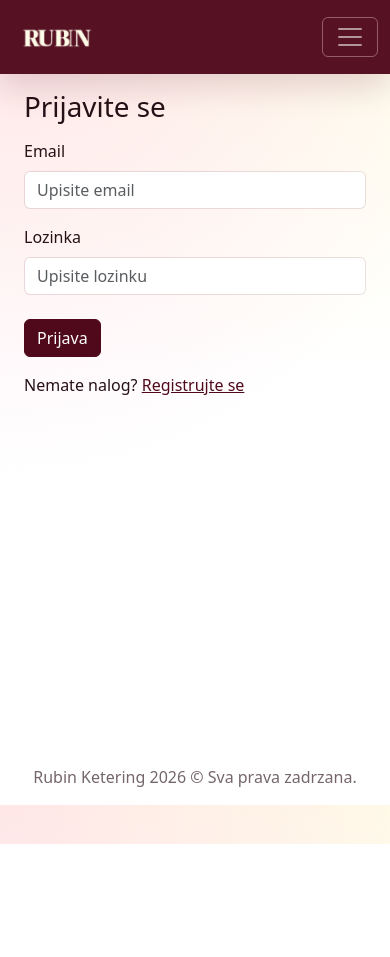
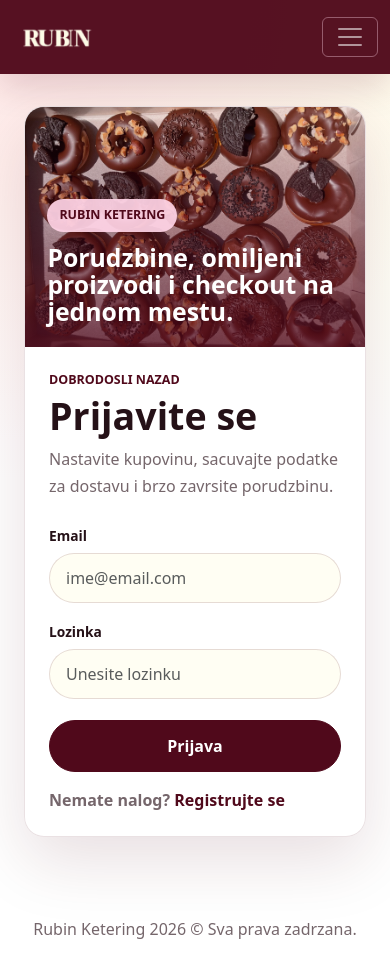
Before and after one commit to natasakefer/rubin-ketering-webapp, a React (Create React App) app in the folder frontend/: page /login in a window 390 px wide. Before the commit the page ends 844 px from the top, so only its background shows below. Built offline with nearby package versions, Linux system fonts and the light colour scheme.

Commit message:
Sredjivanje izgleda ekrana za registraciju i ulogovanje

```diff
--- a/frontend/src/assets/styles/index.css
+++ b/frontend/src/assets/styles/index.css
@@ -348,6 +348,126 @@ main,
 
 .testimonial strong {
   color: var(--rk-primary);
+}
+
+.auth-page {
+  padding: clamp(1rem, 3vw, 2rem) 0 1rem;
+}
+
+.auth-page .row.justify-content-md-center > [class*='col-'] {
+  max-width: 1040px;
+  width: 100%;
+}
+
+.auth-card {
+  background: rgba(255, 255, 255, 0.94);
+  border: 1px solid var(--rk-border);
+  border-radius: 30px;
+  box-shadow: 0 24px 66px rgba(80, 9, 27, 0.13);
+  display: grid;
+  grid-template-columns: minmax(0, 0.95fr) minmax(380px, 1.05fr);
+  min-height: 620px;
+  overflow: hidden;
+}
+
+.auth-card__media {
+  align-items: flex-end;
+  background:
+    linear-gradient(180deg, rgba(80, 9, 27, 0.08), rgba(80, 9, 27, 0.78)),
+    var(--auth-image) center / cover;
+  display: flex;
+  min-height: 100%;
+  padding: clamp(1.4rem, 4vw, 2.4rem);
+}
+
+.auth-card__media div {
+  color: #fff;
+  max-width: 420px;
+}
+
+.auth-card__media span {
+  background: rgba(255, 212, 230, 0.92);
+  border-radius: 999px;
+  color: var(--rk-primary);
+  display: inline-flex;
+  font-size: 0.78rem;
+  font-weight: 850;
+  margin-bottom: 0.8rem;
+  padding: 0.42rem 0.75rem;
+  text-transform: uppercase;
+}
+
+.auth-card__media strong {
+  display: block;
+  font-size: clamp(1.55rem, 3vw, 2.25rem);
+  line-height: 1.08;
+}
+
+.auth-card__content {
+  display: flex;
+  flex-direction: column;
+  justify-content: center;
+  padding: clamp(1.5rem, 4vw, 3rem);
+}
+
+.auth-card__content h1 {
+  color: var(--rk-text);
+  font-size: clamp(2.35rem, 5vw, 4rem);
+  font-weight: 850;
+  line-height: 1;
+  margin-bottom: 0.7rem;
+}
+
+.auth-card__content p {
+  color: var(--rk-muted);
+  line-height: 1.72;
+  margin-bottom: 1.4rem;
+  max-width: 440px;
+}
+
+.auth-form {
+  display: grid;
+  gap: 1rem;
+}
+
+.auth-form label {
+  color: var(--rk-text);
+  font-size: 0.86rem;
+  font-weight: 800;
+  margin-bottom: 0.38rem;
+}
+
+.auth-form .form-control {
+  background: rgba(255, 253, 232, 0.52);
+  border: 1px solid rgba(80, 9, 27, 0.14);
+  border-radius: 999px;
+  min-height: 50px;
+  padding: 0.72rem 1rem;
+}
+
+.auth-form .form-control:focus {
+  background: #fff;
+  border-color: rgba(80, 9, 27, 0.36);
+  box-shadow: 0 0 0 0.22rem rgba(255, 212, 230, 0.65);
+}
+
+.auth-submit {
+  border-radius: 999px;
+  font-weight: 850;
+  margin-top: 0.35rem;
+  min-height: 52px;
+  width: 100%;
+}
+
+.auth-switch {
+  color: var(--rk-muted);
+  font-weight: 650;
+  margin-top: 1rem;
+}
+
+.auth-switch a {
+  font-weight: 850;
+  text-decoration: none;
 }
 
 .catalog-page {
@@ -1025,6 +1145,15 @@ table th {
 }
 
 @media (max-width: 991.98px) {
+  .auth-card {
+    grid-template-columns: 1fr;
+    min-height: 0;
+  }
+
+  .auth-card__media {
+    min-height: 300px;
+  }
+
   .featured-categories,
   .home-about,
   .testimonials {
@@ -1104,8 +1233,13 @@ table th {
 
   .home-about__copy,
   .home-contact,
-  .testimonial {
+  .testimonial,
+  .auth-card {
     border-radius: 20px;
+  }
+
+  .auth-card__media {
+    min-height: 240px;
   }
 
   .catalog-section {
--- a/frontend/src/screens/LoginScreen.jsx
+++ b/frontend/src/screens/LoginScreen.jsx
@@ -10,6 +10,7 @@ import { toast } from "react-toastify"
 
 const LoginScreen = () => {
     const [email, setEmail] = useState('');
+    const [password, setPassword] = useState('');
 
     const dispatch = useDispatch();
     const navigate = useNavigate();
@@ -17,8 +18,6 @@ const LoginScreen = () => {
     const [login, { isLoading }] = useLoginMutation();
 
     const { userInfo } = useSelector((state) => state.auth);
-
-    const [password, setPassword] = useState('');
 
     const { search } = useLocation();
     const sp = new URLSearchParams(search);
@@ -36,40 +35,78 @@ const LoginScreen = () => {
             const res = await login({ email, password }).unwrap();
             dispatch(setCredentials({ ...res }));
             navigate(redirect);
-            // Privremeni test bez bekenda:
-         //dispatch(setCredentials({ name: 'Nataša', email: 'test@test.com', isAdmin: false }));
-         //navigate(redirect);
         } catch (err) {
             toast.error(err?.data?.message || err.error);
         }
     }
+
     return (
+        <div className="auth-page">
             <FormContainer>
+                <div className="auth-card">
+                    <div
+                        className="auth-card__media"
+                        style={{ '--auth-image': 'url(/images/IMG_0657.jpeg)' }}
+                    >
+                        <div>
+                            <span>Rubin Ketering</span>
+                            <strong>Porudzbine, omiljeni proizvodi i checkout na jednom mestu.</strong>
+                        </div>
+                    </div>
+
+                    <div className="auth-card__content">
+                        <span className="section-eyebrow">Dobrodosli nazad</span>
                         <h1>Prijavite se</h1>
-            <Form onSubmit={submitHandler}>
-                <Form.Group controlId="email" className="my-3">
+                        <p>
+                            Nastavite kupovinu, sacuvajte podatke za dostavu i brzo
+                            zavrsite porudzbinu.
+                        </p>
+
+                        <Form className="auth-form" onSubmit={submitHandler}>
+                            <Form.Group controlId="email">
                                 <Form.Label>Email</Form.Label>
-                    <Form.Control type="email" placeholder="Upisite email" value={email} onChange={(e) => setEmail(e.target.value)}></Form.Control>
+                                <Form.Control
+                                    type="email"
+                                    placeholder="ime@email.com"
+                                    value={email}
+                                    onChange={(e) => setEmail(e.target.value)}
+                                />
                             </Form.Group>
 
-                <Form.Group controlId="password" className="my-3">
+                            <Form.Group controlId="password">
                                 <Form.Label>Lozinka</Form.Label>
-                    <Form.Control type="password" placeholder="Upisite lozinku" value={password} onChange={(e) => setPassword(e.target.value)} />
+                                <Form.Control
+                                    type="password"
+                                    placeholder="Unesite lozinku"
+                                    value={password}
+                                    onChange={(e) => setPassword(e.target.value)}
+                                />
                             </Form.Group>
 
-                <Button variant="primary" type="submit" className="mt-2" disabled={isLoading}>
+                            <Button
+                                className="auth-submit"
+                                variant="primary"
+                                type="submit"
+                                disabled={isLoading}
+                            >
                                 Prijava
                             </Button>
 
                             {isLoading && <Loader />}
                         </Form>
 
-            <Row className="py-3">
+                        <Row className="auth-switch">
                             <Col>
-                    Nemate nalog? <Link to={redirect ? `/register?redirect=${redirect}` : "/register"}>Registrujte se</Link>
+                                Nemate nalog?{' '}
+                                <Link to={redirect ? `/register?redirect=${redirect}` : "/register"}>
+                                    Registrujte se
+                                </Link>
                             </Col>
                         </Row>
+                    </div>
+                </div>
             </FormContainer>
+        </div>
     )
 }
 
--- a/frontend/src/screens/RegisterScreen.jsx
+++ b/frontend/src/screens/RegisterScreen.jsx
@@ -48,42 +48,94 @@ const RegisterScreen = () => {
         }
 
     };
+
     return (
+        <div className="auth-page">
             <FormContainer>
+                <div className="auth-card">
+                    <div
+                        className="auth-card__media"
+                        style={{ '--auth-image': 'url(/images/IMG_0331.jpeg)' }}
+                    >
+                        <div>
+                            <span>Rubin Ketering</span>
+                            <strong>Napravite nalog i porucujte omiljene slane i slatke boxeve.</strong>
+                        </div>
+                    </div>
+
+                    <div className="auth-card__content">
+                        <span className="section-eyebrow">Novi nalog</span>
                         <h1>Registrujte se</h1>
-            <Form onSubmit={submitHandler}>
-                <Form.Group controlId="name" className="my-3">
+                        <p>
+                            Unesite osnovne podatke i pripremite nalog za brzu
+                            porudzbinu keteringa.
+                        </p>
+
+                        <Form className="auth-form" onSubmit={submitHandler}>
+                            <Form.Group controlId="name">
                                 <Form.Label>Ime</Form.Label>
-                    <Form.Control type="text" placeholder="Upišite ime" value={name} onChange={(e) => setName(e.target.value)}></Form.Control>
+                                <Form.Control
+                                    type="text"
+                                    placeholder="Vase ime"
+                                    value={name}
+                                    onChange={(e) => setName(e.target.value)}
+                                />
                             </Form.Group>
 
-                <Form.Group controlId="email" className="my-3">
+                            <Form.Group controlId="email">
                                 <Form.Label>Email adresa</Form.Label>
-                    <Form.Control type="email" placeholder="Upišite email" value={email} onChange={(e) => setEmail(e.target.value)}></Form.Control>
+                                <Form.Control
+                                    type="email"
+                                    placeholder="ime@email.com"
+                                    value={email}
+                                    onChange={(e) => setEmail(e.target.value)}
+                                />
                             </Form.Group>
 
-                <Form.Group controlId="password" className="my-3">
+                            <Form.Group controlId="password">
                                 <Form.Label>Lozinka</Form.Label>
-                    <Form.Control type="password" placeholder="Upišite lozinku" value={password} onChange={(e) => setPassword(e.target.value)} />
-                </Form.Group>
-                <Form.Group controlId="confirmPassword" className="my-3">
-                    <Form.Label>Potvrdite lozinku</Form.Label>
-                    <Form.Control type="password" placeholder="Potvrdite lozinku" value={confirmPassword} onChange={(e) => setConfirmPassword(e.target.value)} />
+                                <Form.Control
+                                    type="password"
+                                    placeholder="Unesite lozinku"
+                                    value={password}
+                                    onChange={(e) => setPassword(e.target.value)}
+                                />
                             </Form.Group>
 
-                <Button variant="primary" type="submit" className="mt-2" disabled={isLoading}>
+                            <Form.Group controlId="confirmPassword">
+                                <Form.Label>Potvrdite lozinku</Form.Label>
+                                <Form.Control
+                                    type="password"
+                                    placeholder="Ponovite lozinku"
+                                    value={confirmPassword}
+                                    onChange={(e) => setConfirmPassword(e.target.value)}
+                                />
+                            </Form.Group>
+
+                            <Button
+                                className="auth-submit"
+                                variant="primary"
+                                type="submit"
+                                disabled={isLoading}
+                            >
                                 Registruj se
                             </Button>
 
                             {isLoading && <Loader />}
                         </Form>
 
-            <Row className="py-3">
+                        <Row className="auth-switch">
                             <Col>
-                    Imate nalog? <Link to={redirect ? `/login?redirect=${redirect}` : "/login"}>Prijavite se</Link>
+                                Imate nalog?{' '}
+                                <Link to={redirect ? `/login?redirect=${redirect}` : "/login"}>
+                                    Prijavite se
+                                </Link>
                             </Col>
                         </Row>
+                    </div>
+                </div>
             </FormContainer>
+        </div>
     )
 }
 
```
Also changed, not shown: 12 other files (tests, documents, lock files or other folders). Lines whose indentation alone changed are shown as unchanged.
